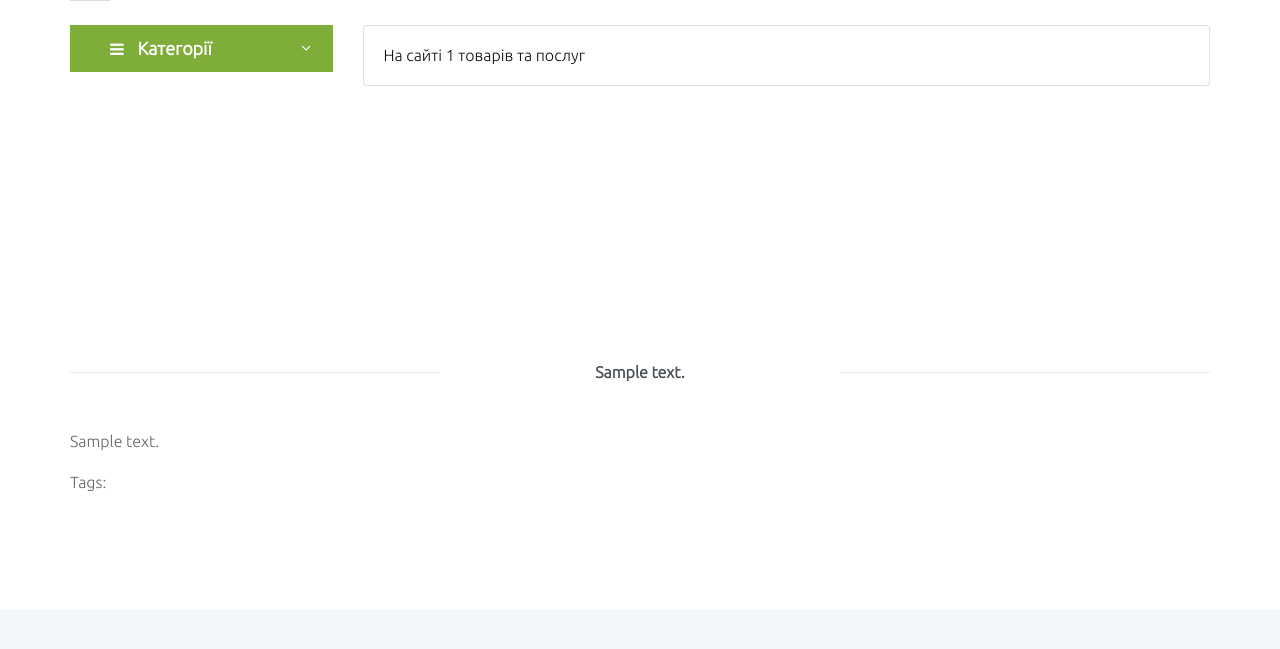
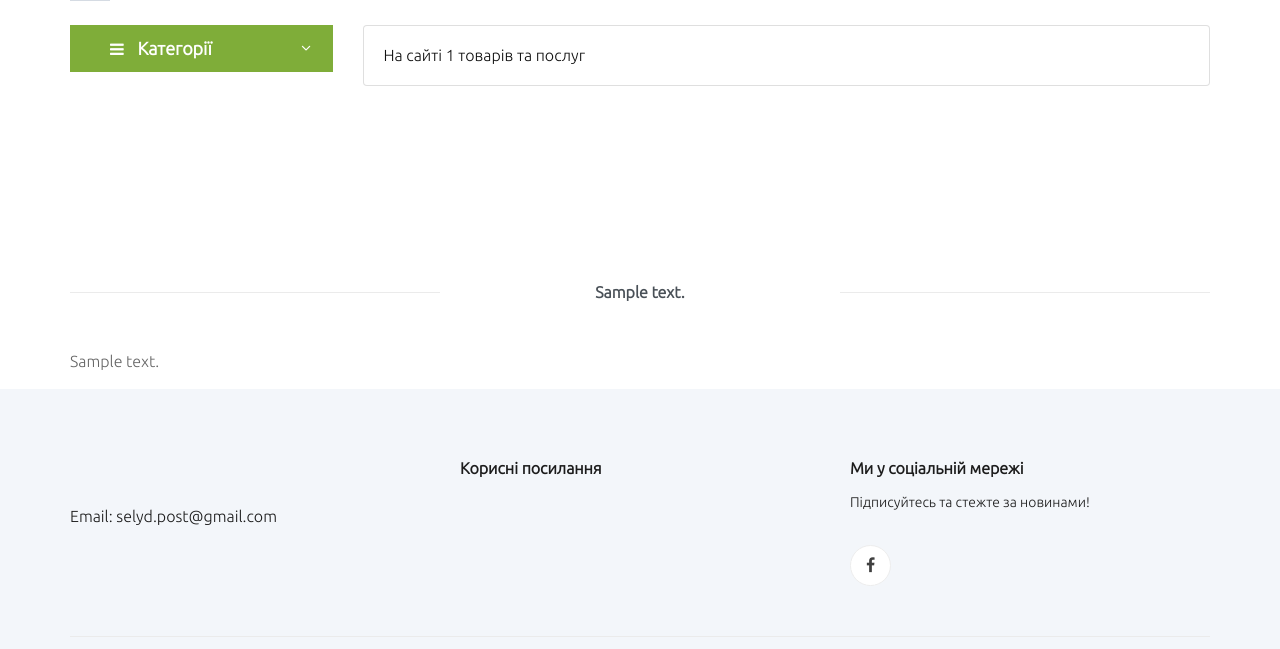
Before and after one commit to yevhenbiriukov/selyd, a Django app: page /bboard/article/1/ in a window 1280 px wide. Shown: the part 101-750 px from the top of the page. Run offline with Django 4.2, Linux system fonts and the light colour scheme; tables that the repository leaves empty hold one stand-in row (values such as "Sample post"); grey boxes marked "Sample" are stand-in pictures; some libraries are stand-ins or nearby versions.

Commit message:
'202301311909'

```diff
--- a/bboard/templates/bboard/article/article_detail.html
+++ b/bboard/templates/bboard/article/article_detail.html
@@ -92,7 +92,7 @@
     <!-- Breadcrumb Section End -->
 
     <!-- Product Details Section Begin -->
-    <section class="product-details spad">
+    <!-- <section class="product-details spad"> -->
         <div class="container">
             <div class="row">
 
@@ -125,7 +125,7 @@
 
                                     <p>{{ article.summary|safe }}</p>
 
-                                    <p class="tags">
+                                    <!-- <p class="tags">
                                         Tags:
                                         {% for tag in product.tags.all %}
                                         <a href="{% url 'bboard:product_list_by_tag' tag.slug %}">
@@ -133,7 +133,7 @@
                                         </a>
                                         {% if not forloop.last %}, {% endif %}
                                         {% endfor %}
-                                        </p>
+                                        </p> -->
 
 
 
@@ -181,7 +181,7 @@
                 </div>
             </div>
         </div>
-    </section>
+    <!-- </section> -->
     <!-- Product Details Section End -->
 
     <!-- Related Product Section Begin -->
```
